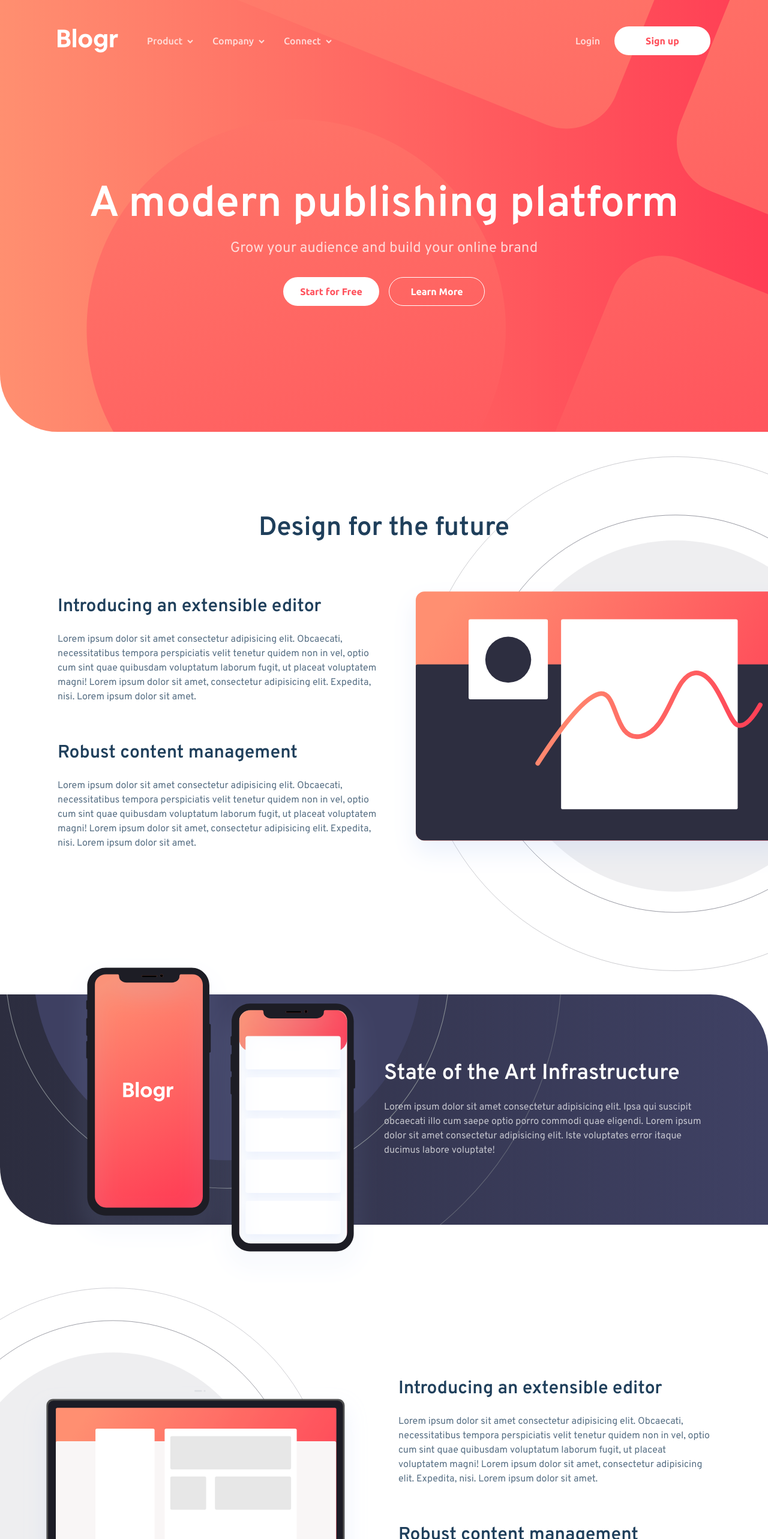
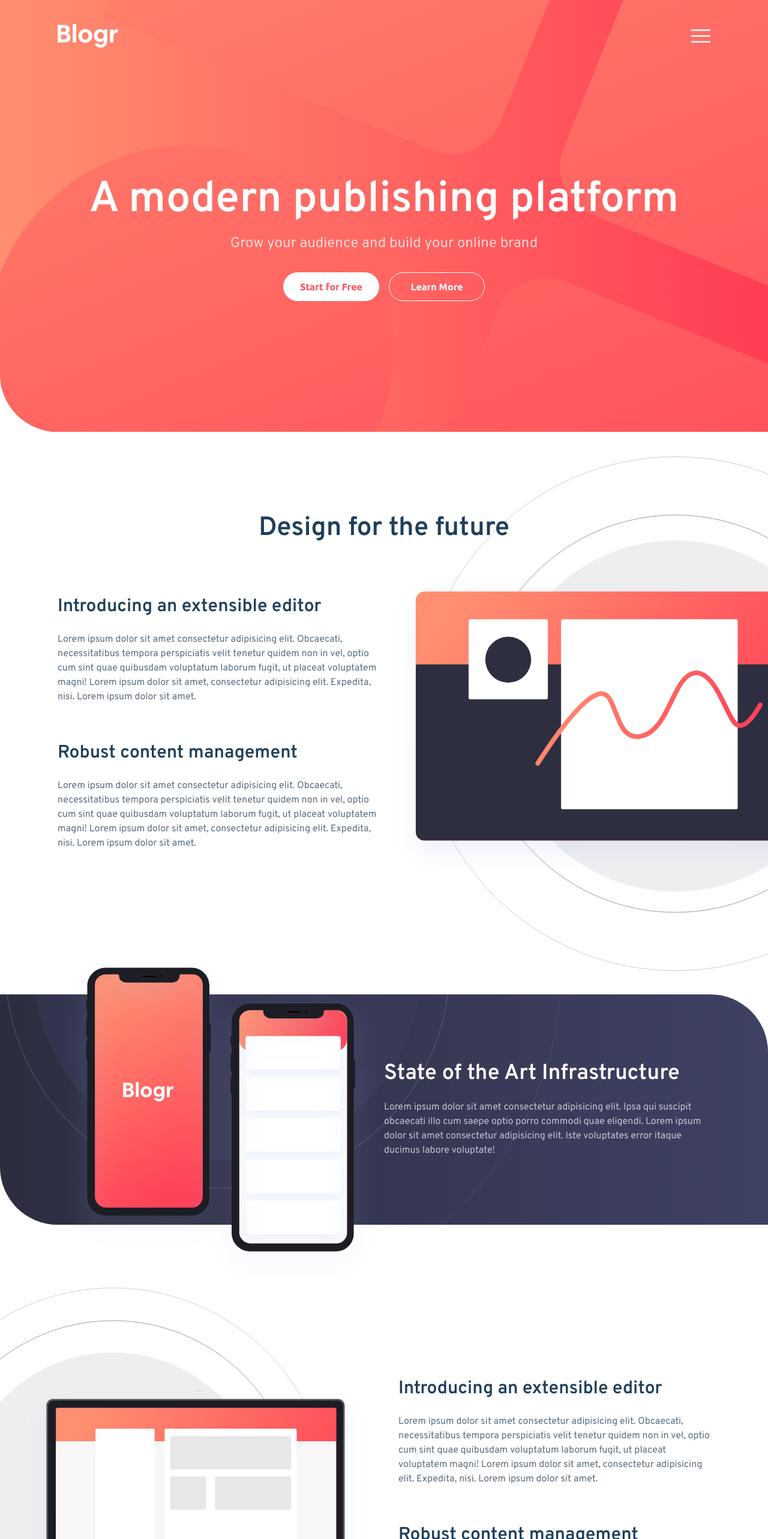
Before and after one commit to dimashilmawan/landing-page-next-13-framer-motion, a Next.js app: page / in a window 1280 px wide. Shown: the top 2566 px of the page at 60% size. Built offline with nearby package versions, Linux system fonts and the light colour scheme.

Commit message:
animate intro and phones

```diff
--- a/app/components/MobileNav.jsx
+++ b/app/components/MobileNav.jsx
@@ -21,7 +21,7 @@ const MobileNav = () => {
 
   return (
     <>
-      <div className="hidden lg:flex">
+      <div className="hidden flex-1 justify-end  lg:flex [@media(any-hover:none)]:flex">
         <AnimatePresence initial={false}>
           {!isOpen && (
             <motion.button
@@ -39,7 +39,7 @@ const MobileNav = () => {
           )}
         </AnimatePresence>
       </div>
-      <AnimatePresence mode="popLayout">
+      <AnimatePresence>
         {isOpen && (
           <>
             <Backdrop onCloseModal={closeModalHandler} />
@@ -56,15 +56,14 @@ const MobileNav = () => {
 };
 export default MobileNav;
 
-const Backdrop = ({ onCloseModal }) => {
+const Backdrop = () => {
   return (
     <motion.div
-      className="fixed left-0 top-0 hidden h-full w-full bg-[rgba(255,61,84,0.75)] backdrop-blur-sm lg:block"
+      className="fixed left-0 top-0 h-full w-full bg-[rgba(255,61,84,0.75)] backdrop-blur-sm "
       initial={{ opacity: 0 }}
       animate={{ opacity: 1 }}
       exit={{ opacity: 0 }}
       transition={{ delay: 0.15 }}
-      // onClick={onCloseModal}
     >
       &nbsp;
     </motion.div>
@@ -81,12 +80,10 @@ const Modal = ({ onCloseModal, onToggleDropdown, dropdown }) => {
       animate={{ opacity: 1, y: 0 }}
       exit={{ opacity: 0, y: -350 }}
     >
-      <ContainerModal className="fixed left-0 right-0 top-36 hidden rounded-2xl bg-white/95 pb-12 pt-8 text-xl text-[rgba(31,63,91,0.8)] lg:block sm:text-lg xs:top-28 xs:pb-8 xs:pt-4 xs:text-base">
-        <motion.button
-          initial={{ opacity: 0, y: -100 }}
-          animate={{ opacity: 1, y: 0 }}
+      <ContainerModal className="fixed left-0 right-0 top-32 block rounded-2xl bg-white/95  pb-12 pt-8 text-xl text-[rgba(31,63,91,0.8)] sm:text-lg xs:top-28 xs:pb-8 xs:pt-4 xs:text-base">
+        <button
           transition={{ delay: 0.15 }}
-          className="absolute -bottom-24 left-0 right-0 mx-auto flex h-16 w-16 items-center justify-center rounded-full bg-white/95 shadow-md sm:-bottom-20 sm:h-12 sm:w-12"
+          className="absolute right-2 top-2 mx-auto flex h-10 w-10 items-center justify-center rounded-full sm:-bottom-20 sm:h-12 sm:w-12"
           onClick={() => {
             onCloseModal();
             onToggleDropdown();
@@ -95,9 +92,9 @@ const Modal = ({ onCloseModal, onToggleDropdown, dropdown }) => {
           <Image
             alt="icon close"
             src={iconClose}
-            className="h-auto w-[20px] sm:w-[16px]"
+            className="h-auto w-[24px] sm:w-[20px]"
           />
-        </motion.button>
+        </button>
         <Labels dropdown={dropdown} onToggleDropdown={onToggleDropdown} />
         <div className="flex flex-col items-center justify-center gap-4 pt-8">
           <Link onClick={onCloseModal} href="/login">
--- a/app/components/Navbar.jsx
+++ b/app/components/Navbar.jsx
@@ -10,8 +10,7 @@ const Navbar = () => {
   return (
     <div className="flex items-center font-ubuntu font-medium text-white/75 lg:justify-between">
       <Logo />
-      <MobileNav />
-      <div className="flex flex-1 lg:hidden">
+      <div className="flex flex-1 lg:hidden [@media(any-hover:none)]:hidden">
         <nav className="ml-12 flex-1">
           <ul className="flex gap-8">
             {navLinkText.map((text) => (
@@ -26,6 +25,7 @@ const Navbar = () => {
           <ButtonLink href={"/signup"}>Sign up</ButtonLink>
         </div>
       </div>
+      <MobileNav />
     </div>
   );
 };
--- a/app/layout.jsx
+++ b/app/layout.jsx
@@ -22,7 +22,7 @@ export default function RootLayout(props) {
   return (
     <html lang="en" className="scroll-smooth">
       <body
-        className={` ${overpass.variable} ${ubuntu.variable} ${overpass.className} `}
+        className={` ${overpass.variable} ${ubuntu.variable} ${overpass.className} overflow-x-hidden`}
       >
         {props.children}
         {props.auth}
--- a/app/scenes/Intro.jsx
+++ b/app/scenes/Intro.jsx
@@ -1,28 +1,41 @@
-import Image from "next/image";
-import bgPatternIntroDesk from "@/images/bg-pattern-intro-desktop.svg";
-import bgPatternIntroMobile from "@/images/bg-pattern-intro-mobile.svg";
+"use client";
 import Navbar from "@/components/Navbar";
 import Container from "@/components/Container";
 import ButtonLink from "@/components/ButtonLink";
+import { useRef } from "react";
+import { useScroll, motion, useTransform } from "framer-motion";
 
 const Intro = () => {
+  const ref = useRef(null);
+
+  const { scrollYProgress } = useScroll({
+    target: ref,
+    offset: ["start start", "end start"],
+  });
+
+  const opacity = useTransform(scrollYProgress, [0, 1], ["100%", "0%"]);
+  const yDesk = useTransform(scrollYProgress, [0, 0.8], [0, 300]);
+  const yMobile = useTransform(scrollYProgress, [0, 0.8], [100, 400]);
+
   return (
-    <div className="relative h-[90vh] rounded-bl-[96px] bg-gradient-to-r from-[#ff8f70] to-[#ff3d54] lg:h-[75vh] sm:bg-gradient-to-b ">
-      <div className=" absolute left-0 top-0 h-full w-full overflow-hidden rounded-bl-[96px]">
-        <Image
+    <div
+      ref={ref}
+      className="relative h-[90vh]  rounded-bl-[96px] bg-gradient-to-r from-[#ff8f70] to-[#ff3d54] lg:h-[75vh] sm:bg-gradient-to-b "
+    >
+      <motion.div className=" absolute inset-0 flex items-center justify-center overflow-hidden rounded-bl-[96px]">
+        <motion.img
+          style={{ opacity, y: yDesk, scale: 1.5, x: "15%" }}
           alt="background pattern intro desk"
-          fill
-          src={bgPatternIntroDesk}
-          className="-translate-y-[40px] translate-x-[384px] scale-[2.2] object-cover sm:hidden"
-          priority
+          src="/images/bg-pattern-intro-desktop.svg"
+          className="h-auto w-full object-cover sm:hidden"
         />
-        <Image
+        <motion.img
+          style={{ opacity, y: yMobile, scale: 3.3, x: "30%" }}
           alt="background pattern intro mobile"
-          fill
-          src={bgPatternIntroMobile}
-          className="hidden translate-x-[124px] translate-y-[124px] scale-[2.2] object-cover sm:block"
+          src="/images/bg-pattern-intro-mobile.svg"
+          className="hidden h-auto w-full  object-cover sm:block"
         />
-      </div>
+      </motion.div>
       <Container className="relative z-50 flex h-full flex-col pt-10">
         <Navbar />
         <div className="flex h-full flex-col items-center justify-center">
--- a/app/scenes/Phones.jsx
+++ b/app/scenes/Phones.jsx
@@ -1,28 +1,50 @@
+"use client";
 import Container from "@/components/Container";
-import Image from "next/image";
-import bgPatternCircles from "@/images/bg-pattern-circles.svg";
-import illustrationPhones from "@/images/illustration-phones.svg";
+import { motion, useInView, useScroll, useTransform } from "framer-motion";
+import { useRef } from "react";
 
 const Phones = () => {
+  const ref = useRef(null);
+  const isInView = useInView(ref, { amount: 0.75, once: true });
+
+  const { scrollYProgress } = useScroll({
+    target: ref,
+    offset: ["start end", "start start"],
+  });
+
+  const opacity = useTransform(scrollYProgress, [0.3, 0.8], ["0%", "100%"]);
+
   return (
-    <div className="relative rounded-bl-[96px] rounded-tr-[96px] bg-gradient-to-r from-[#2c2d3f] to-[#3f4164] py-28 xl:py-20 lg:py-16">
-      <div className="absolute left-0 top-0 h-full w-full overflow-hidden rounded-bl-[96px] rounded-tr-[96px]">
-        <Image
+    <div
+      ref={ref}
+      className="relative rounded-bl-[96px] rounded-tr-[96px] bg-gradient-to-r from-[#2c2d3f] to-[#3f4164] py-28 xl:py-20 lg:py-16"
+    >
+      <div className="absolute left-0 top-0 h-full w-full overflow-hidden rounded-bl-[96px] rounded-tr-[96px] ">
+        <motion.img
+          style={{ opacity }}
           alt="bg pattern circles"
-          src={bgPatternCircles}
+          src="/images/bg-pattern-circles.svg"
           className="absolute -bottom-[20%] -left-[10%] scale-110 xl:-left-[20%] xl:scale-100 sm:bottom-0 sm:left-1/2 sm:-translate-x-1/2 sm:-translate-y-40 sm:scale-150 xs:-translate-y-56"
         />
       </div>
       <Container className="relative sm:text-center">
         <div className="flex lg:gap-8 md:gap-16 sm:flex-col xs:gap-4">
-          <div className="flex flex-1 items-center justify-center">
-            <Image
+          <motion.div
+            animate={{ x: isInView ? 0 : -300, opacity: isInView ? 1 : 0 }}
+            transition={{ delay: 0.15 }}
+            className="flex flex-1 items-center justify-center "
+          >
+            <img
               alt="illustration phones"
-              src={illustrationPhones}
-              className=" h-auto w-[150px] translate-y-5 scale-[3.5] xl:scale-[3] lg:translate-y-4 lg:scale-[2.5] sm:w-[93px] sm:-translate-y-20 sm:scale-[4] xs:scale-[3.1]"
+              src="/images/illustration-phones.svg"
+              className="h-auto w-[150px] translate-y-5  scale-[3.5]  xl:scale-[3] lg:translate-y-4 lg:scale-[2.5] sm:w-[93px] sm:-translate-y-20 sm:scale-[4] xs:scale-[3.1]"
             />
-          </div>
-          <div className="flex-1">
+          </motion.div>
+          <motion.div
+            // animate={{ x: isInView ? 0 : 300, opacity: isInView ? 1 : 0 }}
+            transition={{ delay: 0.3 }}
+            className="flex-1"
+          >
             <h3 className="text-4xl font-semibold text-white xl:text-3xl lg:text-2xl sm:text-xl">
               State of the Art Infrastructure
             </h3>
@@ -32,7 +54,7 @@ const Phones = () => {
               eligendi. Lorem ipsum dolor sit amet consectetur adipisicing elit.
               Iste voluptates error itaque ducimus labore voluptate!
             </p>
-          </div>
+          </motion.div>
         </div>
       </Container>
     </div>
```
Also changed, not shown: public/images/bg-pattern-intro-desktop-2.svg (added), public/images/bg-pattern-intro-desktop.svg.
